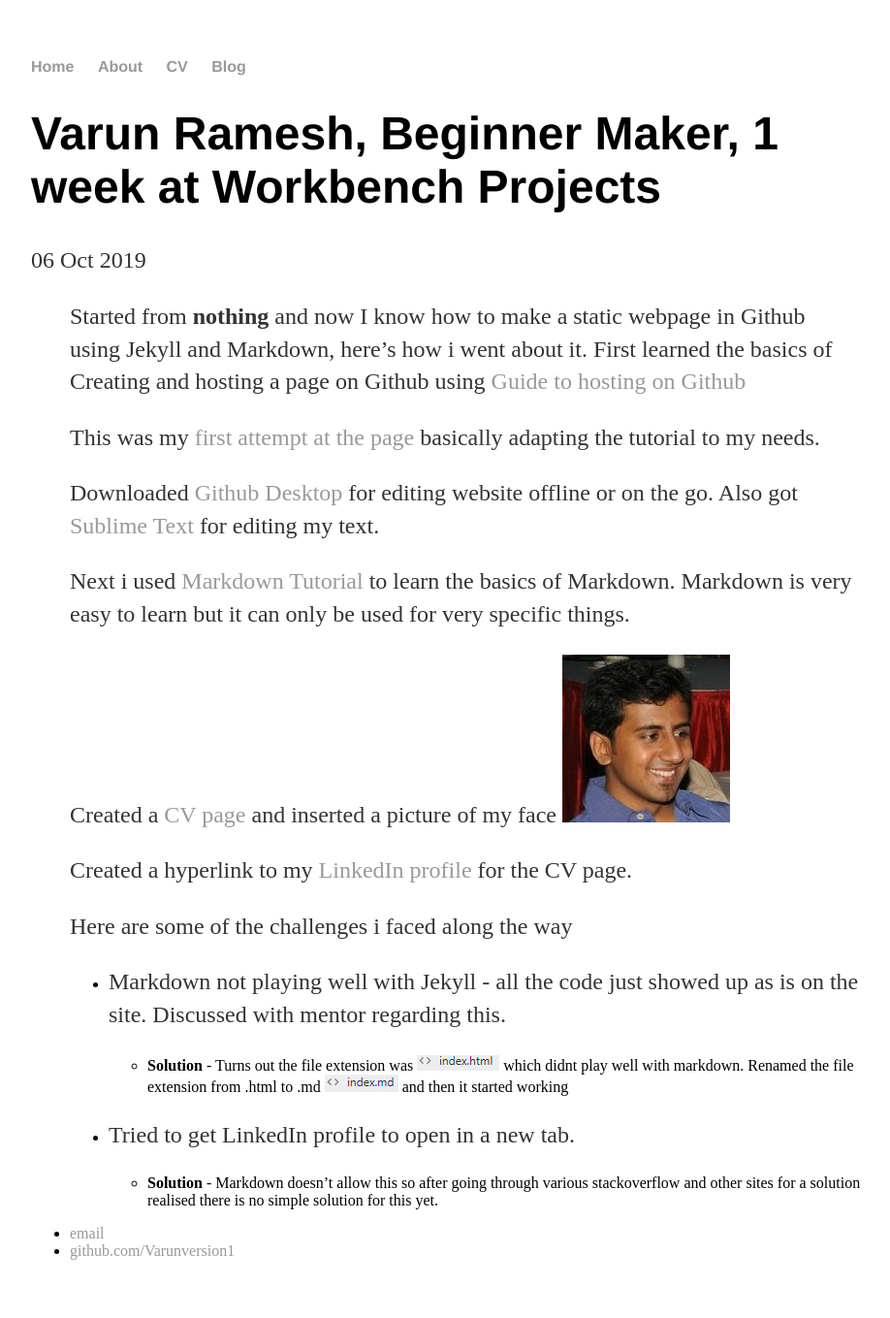
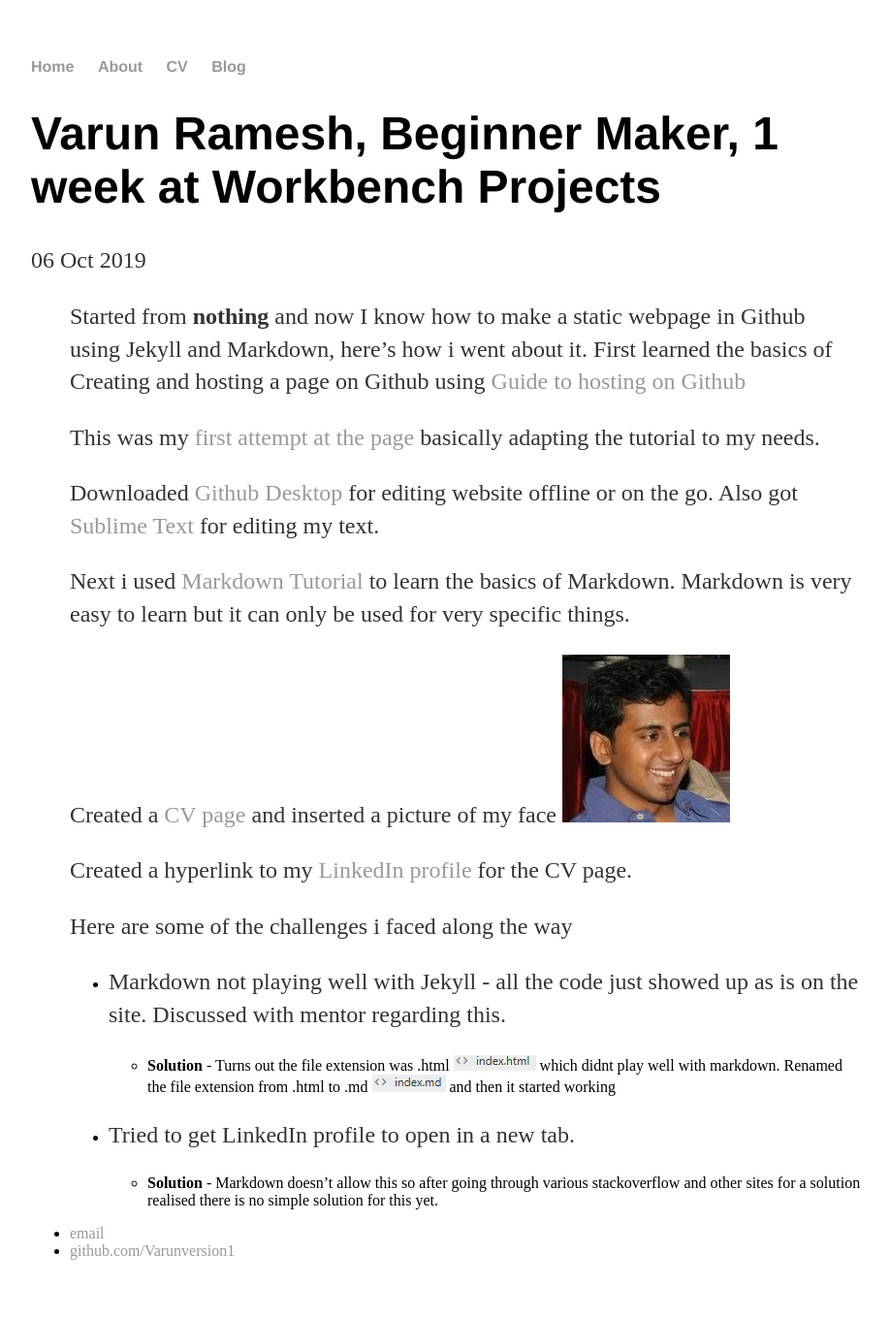
Before and after one commit to Varunversion1/Varunversion1.github.io, a Jekyll site: the page built from _posts/2019-10-06-varun-first-week.md, in a window 1280 px wide. Shown: the whole page at 97% size, without its empty margins (160-1078 px from the left). Built offline with Jekyll 4.4.1, drawn with Linux system fonts in a browser that asks for light colours.

Commit message:
Update 2019-10-06-varun-first-week.md

```diff
--- a/_posts/2019-10-06-varun-first-week.md
+++ b/_posts/2019-10-06-varun-first-week.md
@@ -22,7 +22,7 @@
 >
 > * Markdown not playing well with Jekyll - all the code just showed up as is on the site. Discussed with mentor regarding this.
 >
-    * **Solution** - Turns out the file extension was ![](/Images/Week01/Html.png) which didnt play well with markdown. Renamed the file extension from .html to .md ![](/Images/Week01/md.png) and then it started working
+    * **Solution** - Turns out the file extension was .html ![](/Images/Week01/Html.PNG) which didnt play well with markdown. Renamed the file extension from .html to .md ![](/Images/Week01/md.PNG) and then it started working
 >
 > * Tried to get LinkedIn profile to open in a new tab.
 >
```
